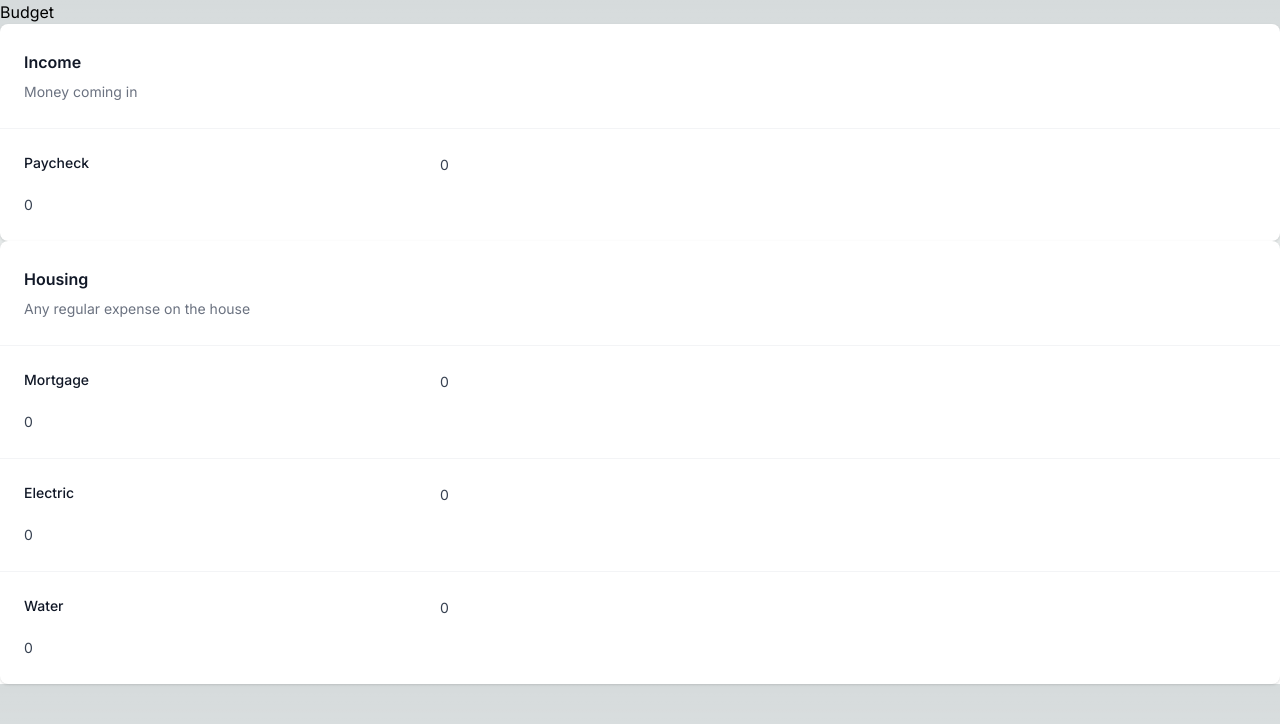
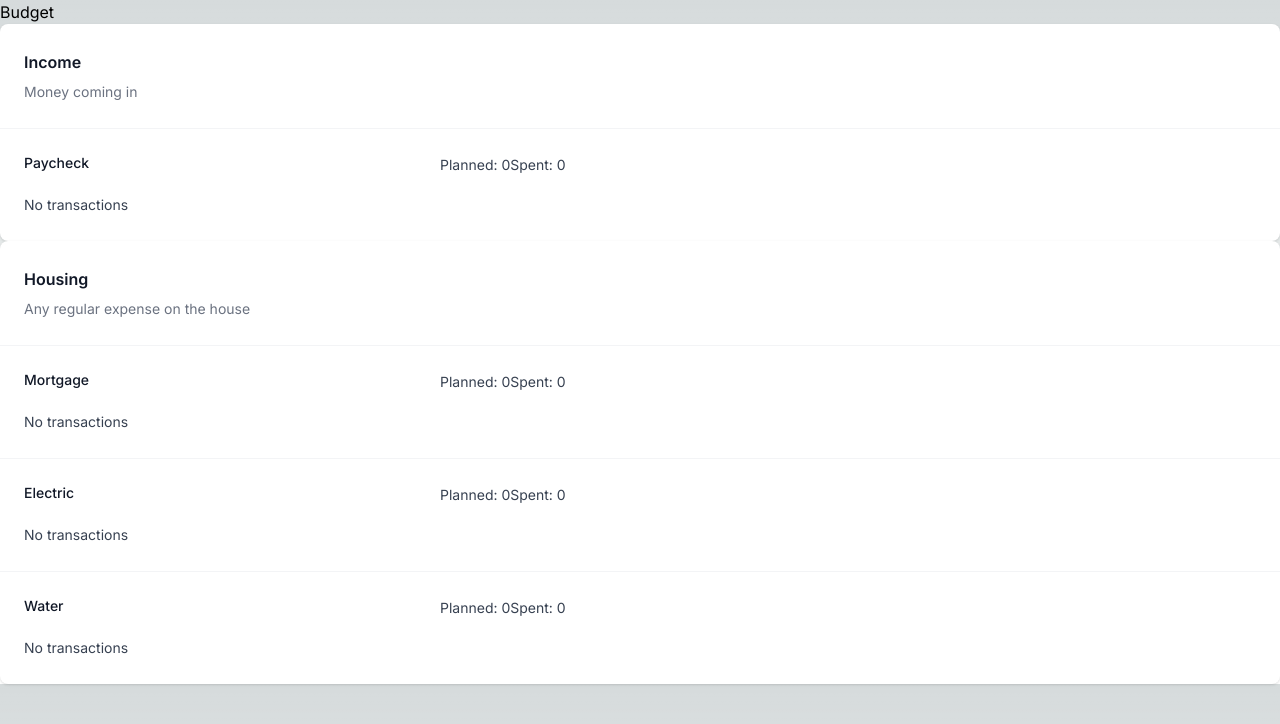
Before and after one commit to meddlin/every-budget-ui, a Next.js app: page /budget in a window 1280 px wide. Shown: the top 724 px of the page. Built offline with nearby package versions, Linux system fonts and the light colour scheme.

Commit message:
BudgetItem: planned, spent are next to each other

```diff
--- a/src/app/budget/budget-item.js
+++ b/src/app/budget/budget-item.js
@@ -1,11 +1,21 @@
-const BudgetItem = ({ name, planned, spent }) => {
+const BudgetItem = ({ name, planned, spent, transactions }) => {
     return (
         <div className="border-t border-gray-100">
             <dl className="divide-y divide-gray-100">
             <div className="px-4 py-6 sm:grid sm:grid-cols-3 sm:gap-4 sm:px-6">
-                <dt className="text-sm font-medium text-gray-900">{name}</dt>
-                <dd className="mt-1 text-sm leading-6 text-gray-700 sm:col-span-2 sm:mt-0">{planned}</dd>
-                <dd className="mt-1 text-sm leading-6 text-gray-700 sm:col-span-2 sm:mt-0">{spent}</dd>
+                <div className="text-sm font-medium text-gray-900">{name}</div>
+                <div className="flex">
+                    <div className="mt-1 text-sm leading-6 text-gray-700 sm:col-span-2 sm:mt-0">Planned: {planned}</div>
+                    <div className="mt-1 text-sm leading-6 text-gray-700 sm:col-span-2 sm:mt-0">Spent: {spent}</div>
+                </div>
+
+                {transactions && transactions.length > 0 ?
+                    transactions.map((transaction, idx) => (
+                        <dd key={idx} className="mt-1 text-sm leading-6 text-gray-700 sm:col-span-2 sm:mt-0">{transaction.name}</dd>
+                    )) : (
+                        <dd className="mt-1 text-sm leading-6 text-gray-700 sm:col-span-2 sm:mt-0">No transactions</dd>
+                    )
+                }
             </div>
             </dl>
         </div>
```
